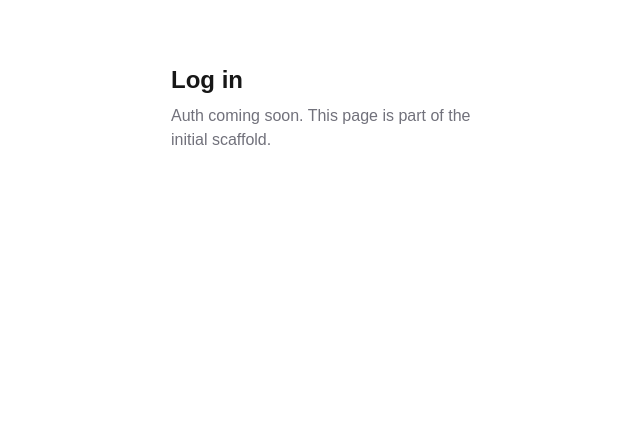
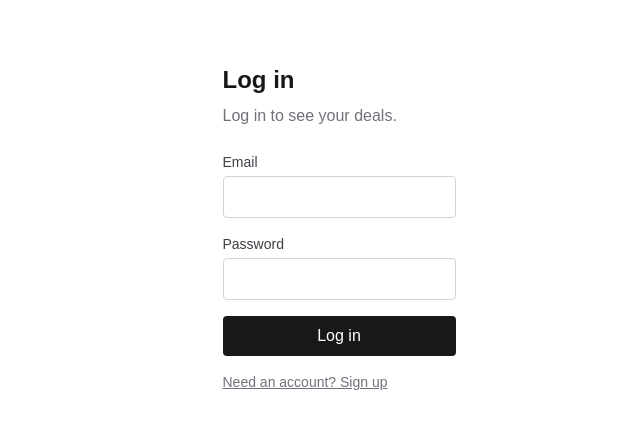
Before and after one commit to nicomeihuizen-byte/sales-intel, a Next.js app: page /login in a window 1280 px wide. Shown: the top 428 px of the page, without its empty margins (301-941 px from the left). Built offline with nearby package versions, Linux system fonts and the light colour scheme.

Commit message:
feat (auth): wire up Supabase Auth with login/signup/logout and route protection

```diff
--- a/app/deals/page.tsx
+++ b/app/deals/page.tsx
@@ -1,9 +1,25 @@
-export default function DealsPage() {
+import { createServerSupabaseClient } from "@/lib/supabase";
+import { signOut } from "@/app/login/actions";
+
+export default async function DealsPage() {
+  const supabase = await createServerSupabaseClient();
+  const {
+    data: { user },
+  } = await supabase.auth.getUser();
+
   return (
     <div className="mx-auto max-w-3xl px-6 py-16">
-      <h1 className="text-2xl font-semibold">Deals</h1>
+      <div className="flex items-center justify-between">
+        <h1 className="text-2xl font-semibold">Deals</h1>
+        <form action={signOut}>
+          <button type="submit" className="text-sm text-zinc-500 underline">
+            Log out
+          </button>
+        </form>
+      </div>
       <p className="mt-2 text-zinc-500">
-        Deal list coming soon. This page is part of the initial scaffold.
+        Signed in as {user?.email}. Deal list coming soon. This page is part
+        of the initial scaffold.
       </p>
     </div>
   );
--- /dev/null
+++ b/app/login/actions.ts
@@ -0,0 +1,77 @@
+"use server";
+
+import { redirect } from "next/navigation";
+import { revalidatePath } from "next/cache";
+import { createServerSupabaseClient } from "@/lib/supabase";
+
+export interface AuthActionState {
+  error: string | null;
+  message: string | null;
+}
+
+function readCredentials(formData: FormData): { email: string; password: string } | null {
+  const email = formData.get("email");
+  const password = formData.get("password");
+
+  if (typeof email !== "string" || typeof password !== "string" || !email || !password) {
+    return null;
+  }
+
+  return { email, password };
+}
+
+export async function signIn(
+  _previousState: AuthActionState,
+  formData: FormData,
+): Promise<AuthActionState> {
+  const credentials = readCredentials(formData);
+  if (!credentials) {
+    return { error: "Email and password are required.", message: null };
+  }
+
+  const supabase = await createServerSupabaseClient();
+  const { error } = await supabase.auth.signInWithPassword(credentials);
+
+  if (error) {
+    return { error: error.message, message: null };
+  }
+
+  revalidatePath("/", "layout");
+  redirect("/deals");
+}
+
+export async function signUp(
+  _previousState: AuthActionState,
+  formData: FormData,
+): Promise<AuthActionState> {
+  const credentials = readCredentials(formData);
+  if (!credentials) {
+    return { error: "Email and password are required.", message: null };
+  }
+
+  const supabase = await createServerSupabaseClient();
+  const { data, error } = await supabase.auth.signUp(credentials);
+
+  if (error) {
+    return { error: error.message, message: null };
+  }
+
+  // With email confirmation enabled (Supabase's default), signUp succeeds
+  // but returns no session until the user clicks the confirmation link.
+  if (data.session) {
+    revalidatePath("/", "layout");
+    redirect("/deals");
+  }
+
+  return {
+    error: null,
+    message: "Check your email to confirm your account, then log in.",
+  };
+}
+
+export async function signOut() {
+  const supabase = await createServerSupabaseClient();
+  await supabase.auth.signOut();
+  revalidatePath("/", "layout");
+  redirect("/login");
+}
--- a/app/login/page.tsx
+++ b/app/login/page.tsx
@@ -1,10 +1,88 @@
+"use client";
+
+import { useActionState, useState } from "react";
+import { signIn, signUp, type AuthActionState } from "./actions";
+
+const initialActionState: AuthActionState = { error: null, message: null };
+
 export default function LoginPage() {
+  const [mode, setMode] = useState<"sign-in" | "sign-up">("sign-in");
+  const [signInState, signInFormAction, signInPending] = useActionState(
+    signIn,
+    initialActionState,
+  );
+  const [signUpState, signUpFormAction, signUpPending] = useActionState(
+    signUp,
+    initialActionState,
+  );
+
+  const isSignIn = mode === "sign-in";
+  const formAction = isSignIn ? signInFormAction : signUpFormAction;
+  const actionState = isSignIn ? signInState : signUpState;
+  const isPending = isSignIn ? signInPending : signUpPending;
+
   return (
     <div className="mx-auto max-w-sm px-6 py-16">
-      <h1 className="text-2xl font-semibold">Log in</h1>
+      <h1 className="text-2xl font-semibold">
+        {isSignIn ? "Log in" : "Sign up"}
+      </h1>
       <p className="mt-2 text-zinc-500">
-        Auth coming soon. This page is part of the initial scaffold.
+        {isSignIn
+          ? "Log in to see your deals."
+          : "Create an account to start tracking deals."}
       </p>
+
+      <form action={formAction} className="mt-6 flex flex-col gap-4">
+        <label className="flex flex-col gap-1 text-sm text-zinc-700">
+          Email
+          <input
+            type="email"
+            name="email"
+            required
+            autoComplete="email"
+            className="rounded border border-zinc-300 px-3 py-2 text-base"
+          />
+        </label>
+
+        <label className="flex flex-col gap-1 text-sm text-zinc-700">
+          Password
+          <input
+            type="password"
+            name="password"
+            required
+            minLength={6}
+            autoComplete={isSignIn ? "current-password" : "new-password"}
+            className="rounded border border-zinc-300 px-3 py-2 text-base"
+          />
+        </label>
+
+        {actionState.error && (
+          <p role="alert" className="text-sm text-red-600">
+            {actionState.error}
+          </p>
+        )}
+        {actionState.message && (
+          <p role="status" className="text-sm text-emerald-600">
+            {actionState.message}
+          </p>
+        )}
+
+        <button
+          type="submit"
+          disabled={isPending}
+          className="rounded bg-zinc-900 px-4 py-2 text-white disabled:opacity-50"
+        >
+          {isPending ? "Please wait..." : isSignIn ? "Log in" : "Sign up"}
+        </button>
+      </form>
+
+      <button
+        type="button"
+        onClick={() => setMode(isSignIn ? "sign-up" : "sign-in")}
+        className="mt-4 text-sm text-zinc-500 underline"
+      >
+        {isSignIn ? "Need an account? Sign up" : "Already have an account? Log in"}
+      </button>
     </div>
   );
 }
--- a/lib/supabase.ts
+++ b/lib/supabase.ts
@@ -1,5 +1,6 @@
 import { createBrowserClient, createServerClient } from "@supabase/ssr";
 import { cookies } from "next/headers";
+import type { NextRequest, NextResponse } from "next/server";
 
 // This is the single place the Supabase client is constructed (see
 // AGENTS.md). Every other module imports one of the two functions below
@@ -45,12 +46,44 @@ export async function createServerSupabaseClient() {
             });
           } catch {
             // setAll is called from a Server Component in some code paths,
-            // where cookies() is read-only. Safe to ignore as long as
-            // middleware is refreshing the session (added in the auth
-            // phase) - see the @supabase/ssr docs on this exact pattern.
+            // where cookies() is read-only. Safe to ignore because
+            // createMiddlewareSupabaseClient below refreshes the session on
+            // every request - see the @supabase/ssr docs on this pattern.
           }
         },
       },
     },
   );
 }
+
+/**
+ * Client for middleware.ts. Middleware runs before next/headers' cookies()
+ * is available, so this reads and writes cookies directly on the
+ * request/response pair instead. Used to refresh the session on every
+ * request and to redirect unauthenticated visitors away from protected
+ * routes (see middleware.ts).
+ */
+export function createMiddlewareSupabaseClient(
+  request: NextRequest,
+  response: NextResponse,
+) {
+  return createServerClient(
+    process.env.NEXT_PUBLIC_SUPABASE_URL!,
+    process.env.NEXT_PUBLIC_SUPABASE_ANON_KEY!,
+    {
+      cookies: {
+        getAll() {
+          return request.cookies.getAll();
+        },
+        setAll(cookiesToSet) {
+          cookiesToSet.forEach(({ name, value }) => {
+            request.cookies.set(name, value);
+          });
+          cookiesToSet.forEach(({ name, value, options }) => {
+            response.cookies.set(name, value, options);
+          });
+        },
+      },
+    },
+  );
+}
--- /dev/null
+++ b/proxy.ts
@@ -0,0 +1,53 @@
+import { NextResponse, type NextRequest } from "next/server";
+import { createMiddlewareSupabaseClient } from "@/lib/supabase";
+
+// Refreshes the Supabase session cookie on every request (access tokens
+// expire and need rotating - without this, a page could render with a
+// stale/expired token) and enforces the two auth rules for this app:
+// unauthenticated visitors are redirected away from /deals, and already
+// signed-in visitors are redirected away from /login.
+//
+// Named `proxy` rather than `middleware` - Next.js 16 renamed the file
+// convention (same behavior, see node_modules/next/dist/docs). This is an
+// optimistic, UX-level redirect only; Row Level Security in
+// supabase/schema.sql is the actual access-control boundary underneath it.
+export async function proxy(request: NextRequest) {
+  const response = NextResponse.next({ request });
+  const supabase = createMiddlewareSupabaseClient(request, response);
+
+  const {
+    data: { user },
+  } = await supabase.auth.getUser();
+
+  const isProtectedRoute = request.nextUrl.pathname.startsWith("/deals");
+  const isAuthRoute = request.nextUrl.pathname.startsWith("/login");
+
+  if (!user && isProtectedRoute) {
+    const loginUrl = request.nextUrl.clone();
+    loginUrl.pathname = "/login";
+    return NextResponse.redirect(loginUrl);
+  }
+
+  if (user && isAuthRoute) {
+    const dealsUrl = request.nextUrl.clone();
+    dealsUrl.pathname = "/deals";
+    const redirectResponse = NextResponse.redirect(dealsUrl);
+    // Carry over any refreshed session cookie so the redirect doesn't
+    // accidentally drop a token rotation that just happened above.
+    response.cookies.getAll().forEach((cookie) => {
+      redirectResponse.cookies.set(cookie);
+    });
+    return redirectResponse;
+  }
+
+  return response;
+}
+
+export const config = {
+  // Run on every route except static assets and image optimization files -
+  // those never need a session check and skipping them keeps middleware
+  // fast.
+  matcher: [
+    "/((?!_next/static|_next/image|favicon.ico|.*\\.(?:svg|png|jpg|jpeg|gif|webp)$).*)",
+  ],
+};
```
